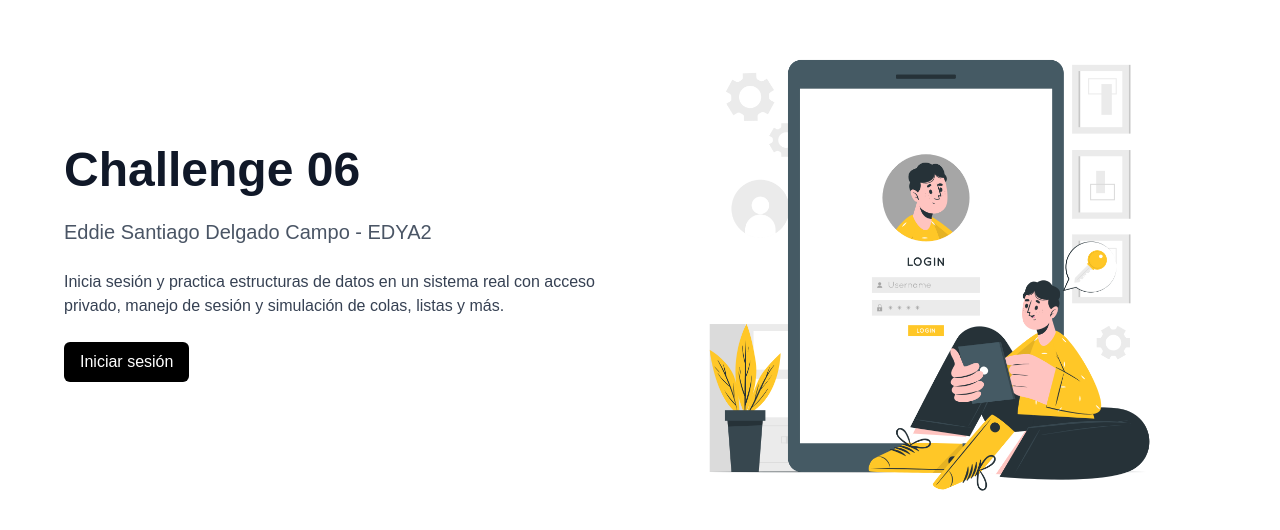
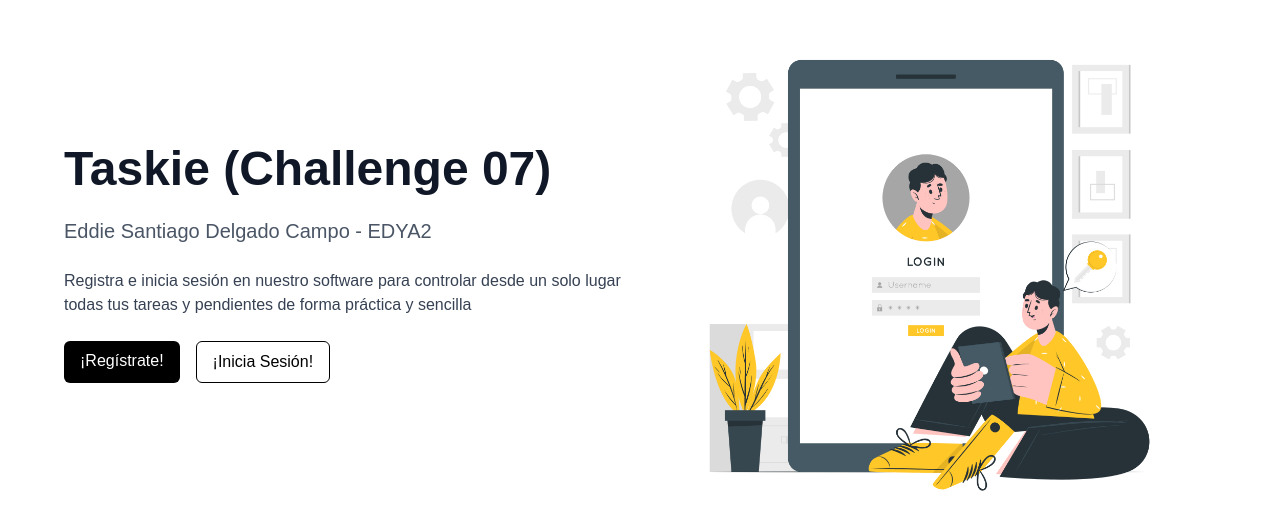
Before and after one commit to eddiedev14/homeworks, a React (Vite) app in the folder challenge-07/: page / in a window 1280 px wide. Shown: the part 136-666 px from the top of the page. Built offline with nearby package versions, Linux system fonts and the light colour scheme; no server answers; a web font is replaced by a local one.

Commit message:
🎨 ui: Adapt basic UI components

```diff
--- a/challenge-07/src/components/shared/Button.tsx
+++ b/challenge-07/src/components/shared/Button.tsx
@@ -15,7 +15,7 @@ export const Button = ({
     "px-4 py-2 font-semibold rounded-md cursor-pointer transition-all border";
 
   const variantStyles = {
-    primary: "bg-black text-white border-black hover:bg-gray-800",
+    primary: "bg-black text-white hover:bg-green-700",
     secondary:
       "bg-transparent text-black border-black hover:bg-black hover:text-white",
     destructive: "bg-red-500 text-white border-red-500 hover:bg-red-600",
--- a/challenge-07/src/components/shared/Hero.tsx
+++ b/challenge-07/src/components/shared/Hero.tsx
@@ -5,15 +5,20 @@ export const Hero = () => {
   return (
     <header className="grid grid-cols-2 min-h-screen items-center px-16">
       <div className="space-y-6">
-        <h1 className="text-5xl font-bold text-gray-900">Challenge 06</h1>
+        <h1 className="text-5xl font-bold text-gray-900">
+          Taskie (Challenge 07)
+        </h1>
         <p className="text-xl text-gray-600">
           Eddie Santiago Delgado Campo - EDYA2
         </p>
         <p className="text-gray-700 max-w-xl">
-          Inicia sesión y practica estructuras de datos en un sistema real con
-          acceso privado, manejo de sesión y simulación de colas, listas y más.
+          Registra e inicia sesión en nuestro software para controlar desde un
+          solo lugar todas tus tareas y pendientes de forma práctica y sencilla
         </p>
-        <PageLink path="/login" text="Iniciar sesión" />
+        <div className="flex gap-4">
+          <PageLink path="/register" text="¡Regístrate!" />
+          <PageLink path="/login" text="¡Inicia Sesión!" bordered />
+        </div>
       </div>
 
       <div className="flex justify-center">
```
